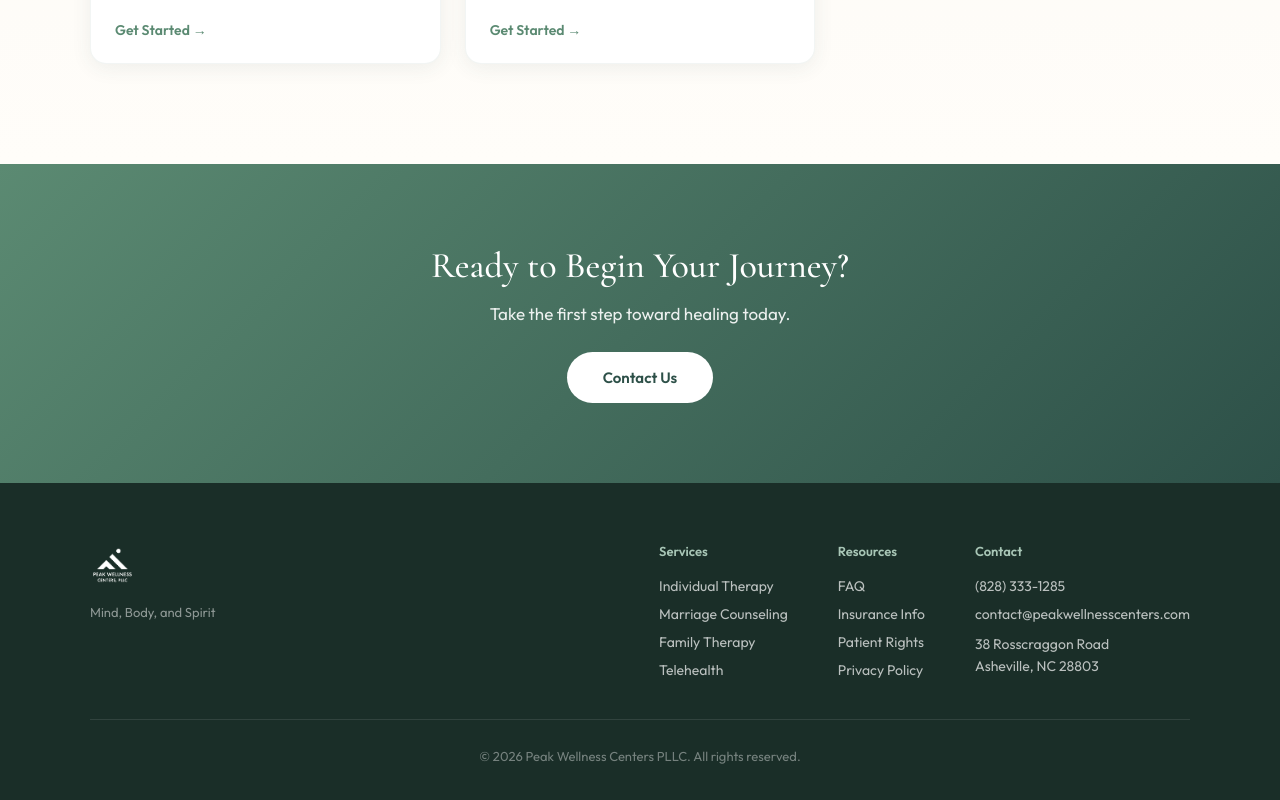
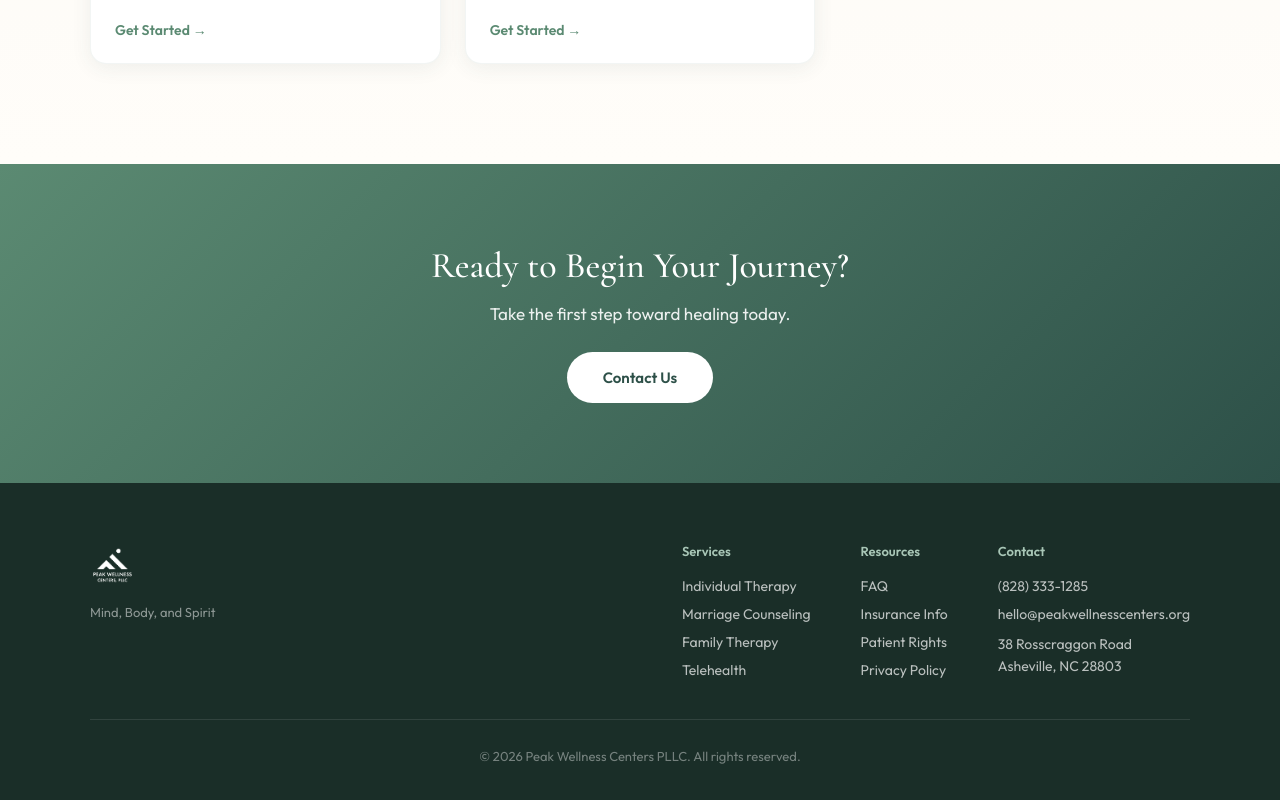
Before and after one commit to katiecannington/peak-wellness, a React (Vite) app: page / in a window 1280 px wide. Shown: the part 2782-3582 px from the top of the page. Built offline with nearby package versions, Linux system fonts and the light colour scheme.

Commit message:
Update config.js

```diff
--- a/src/config.js
+++ b/src/config.js
@@ -19,7 +19,7 @@ export const config = {
   // ----------------------
   phone: "(828) 333-1285",
   phoneRaw: "8283331285",
-  email: "contact@peakwellnesscenters.com",
+  email: "hello@peakwellnesscenters.org",
 
   // ----------------------
   // FORM SETUP (Formspree)
```
